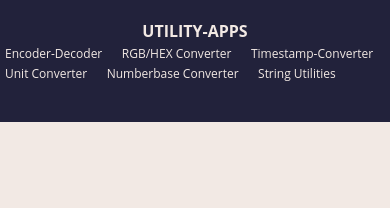
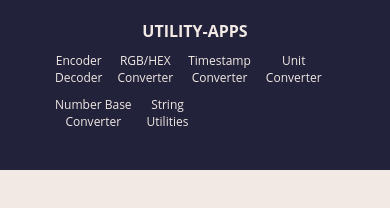
Before and after one commit to imamarham10/utility-application-website, a plain HTML site: page index.html in a window 390 px wide. Drawn offline with Linux system fonts and the light colour scheme.

Commit message:
timestamp responsive updated

```diff
--- a/index.html
+++ b/index.html
@@ -10,19 +10,19 @@
 <body>
     <header class="header">
         <div class="header-flexbox">
-            <div>
+            <div class="div-logo">
                 <a href="/index.html" class="logo">UTILITY-APPS</a>
-              </div>
-              <div>
-                  <nav>
-                  <a href="/encoder-decoder.html" class="nav-anchor">Encoder-Decoder</a>
-                  <a href="/rgb-hex-converter.html" class="nav-anchor">RGB/HEX Converter</a>
-                  <a href="/timestamp-converter.html" class="nav-anchor">Timestamp-Converter</a>
-                  <a href="/unit-converter.html" class="nav-anchor">Unit Converter</a>
-                  <a href="/number-base-converter.html" class="nav-anchor">Numberbase Converter</a>
-                  <a href="/text-string-utilities.html" class="nav-anchor">String Utilities</a>
+            </div>
+            <div class="div-nav">
+                  <nav class="nav">
+                  <a href="/encoder-decoder.html" class="nav-anchor">Encoder<br>Decoder</a>
+                  <a href="/rgb-hex-converter.html" class="nav-anchor">RGB/HEX<br> Converter</a>
+                  <a href="/timestamp-converter.html" class="nav-anchor">Timestamp<br>Converter</a>
+                  <a href="/unit-converter.html" class="nav-anchor">Unit<br>Converter</a>
+                  <a href="/number-base-converter.html" class="nav-anchor">Number Base<br>Converter</a>
+                  <a href="/text-string-utilities.html" class="nav-anchor">String<br>Utilities</a>
                   </nav>
-              </div>
+            </div>
         </div>
     </header>
 </body>
```
